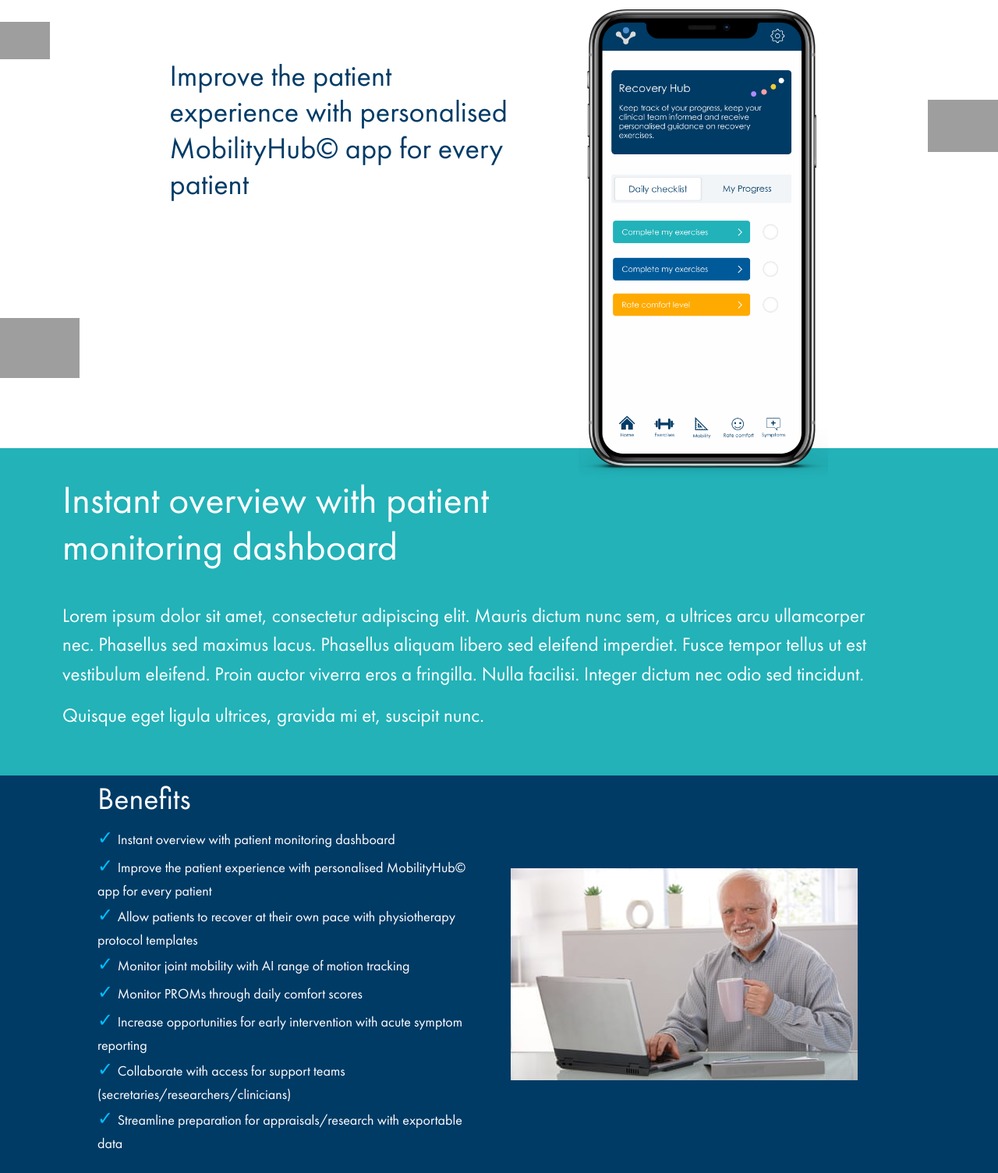
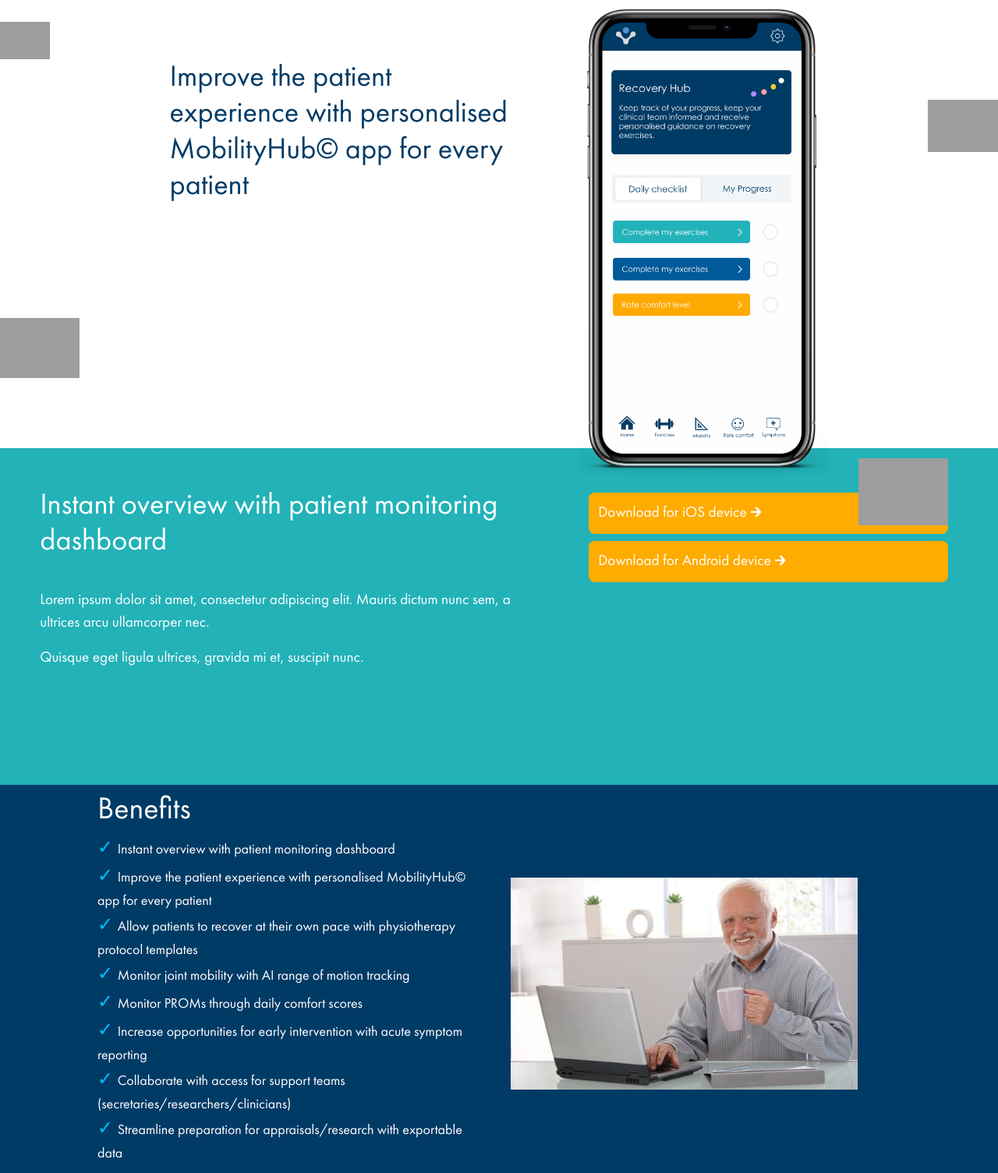
Before and after one commit to Sean-Marney/Agile-Kinetic-Mobility-Hub, a Flask app: page /static/index.html in a window 1280 px wide. Shown: the part 152-1657 px from the top of the page at 78% size. Run offline with Flask 2, Linux system fonts and the light colour scheme; some libraries are stand-ins or nearby versions; grey boxes are pictures that could not be loaded.

Commit message:
App download buttons added for iOS and Android

```diff
--- a/static/css/index.css
+++ b/static/css/index.css
@@ -8,11 +8,9 @@
   height:75vh;
 }
 
-
-
 #summary{
   background-color: #22B2B8;
-  padding: 40px;
+  height:54vh;
 }
 
 #benefits{
@@ -119,7 +117,6 @@
   }
 }
 
-
 #introText{
   color: #003B66;
   margin-left: 17%;
@@ -137,6 +134,56 @@
   padding-top: 1%;
 }
 
+#mobilityHubLogo{
+  float: right;
+  position: absolute;
+  right: 0;
+  width: 9%;
+  margin-right: 5%;
+  margin-top: 1%;
+}
+
+
+#summaryTitle{
+  padding-bottom: 30px;
+  font-size: 3vw;
+}
+
+.summaryText{
+  font-size: 1.5vw;
+}
+
+#summaryTitleAndText{
+  color: white;
+  font-size: 25px;
+  max-width: 50%;
+  float:left;
+  margin-left: 4%;
+  margin-top: 4%;
+}
+
+#downloadButtons{
+  width: 36%;
+  float:right;
+  margin-right: 5%;
+  margin-top: 0.9%
+}
+
+.downloadButton{
+  background-color: #FFAC00;
+  width: 100%;
+  border: none;
+  border-radius: 8px;
+  padding: 12px;
+  color: white;
+  text-align: left;
+  font-size: 1.5vw;
+  display: block;
+}
+
+#downloadAppIOS{
+  margin-bottom: 2%;
+}
 
 ul {
 list-style: none;
@@ -176,17 +223,8 @@ color: #00BFFF;
   position: absolute;
 }
 
-#summaryTitle{
-  font-size: 50px;
-  padding-bottom: 30px;
-}
 
-.summaryText{
-  padding-left: 40px;
-  color: white;
-  font-size: 25px;
-  max-width: 1100px;
-}
+
 <<<<<<< Updated upstream
 
 
--- a/static/index.html
+++ b/static/index.html
@@ -23,7 +23,7 @@
 
     <div id="overview">
 
-      <h1 id="introText">Improve the patient experience with personalised MobilityHub© app for every patient                                 </h1><br>
+      <h1 id="introText">Improve the patient experience with personalised MobilityHub© app for every patient</h1><br>
       <img id="appPreview" src="/static/assets/app3.png" alt="MobilityHub App">
       <img src="/static/assets/circleIcon.svg" id="circleIcon" class="icons">
       <img src="/static/assets/blob3.svg" id="blob3" class="icons">
@@ -31,9 +31,16 @@
     </div>
 
     <div id="summary">
-      <h2 id="summaryTitle" class="summaryText">Instant overview with patient monitoring dashboard</h3>
-      <p class="summaryText">Lorem ipsum dolor sit amet, consectetur adipiscing elit. Mauris dictum nunc sem, a ultrices arcu ullamcorper nec. Phasellus sed maximus lacus. Phasellus aliquam libero sed eleifend imperdiet. Fusce tempor tellus ut est vestibulum eleifend. Proin auctor viverra eros a fringilla. Nulla facilisi. Integer dictum nec odio sed tincidunt.</p>
-      <p class="summaryText">Quisque eget ligula ultrices, gravida mi et, suscipit nunc.</p>
+      <img id="mobilityHubLogo" src="/static/assets/logo/mobility_logo_edit.svg" alt="MobilityHub Logo">
+      <div id="summaryTitleAndText">
+        <h2 id="summaryTitle" >Instant overview with patient monitoring dashboard</h3>
+        <p class="summaryText">Lorem ipsum dolor sit amet, consectetur adipiscing elit. Mauris dictum nunc sem, a ultrices arcu ullamcorper nec.</p>
+        <p class="summaryText">Quisque eget ligula ultrices, gravida mi et, suscipit nunc.</p>
+      </div>
+      <div id="downloadButtons">
+        <button id="downloadAppIOS" class="downloadButton" type="button">Download for iOS device 🡲</button>
+        <button id="downloadAppAndorid" class="downloadButton" type="button">Download for Android device 🡲</button>
+      </div>
     </div>
 
     <section>
```
Also changed, not shown: static/assets/logo/mobility_hub_logo.svg (renamed from static/assets/logo/Mobility hub logo.svg), static/assets/logo/mobility_logo_edit.svg (added).
